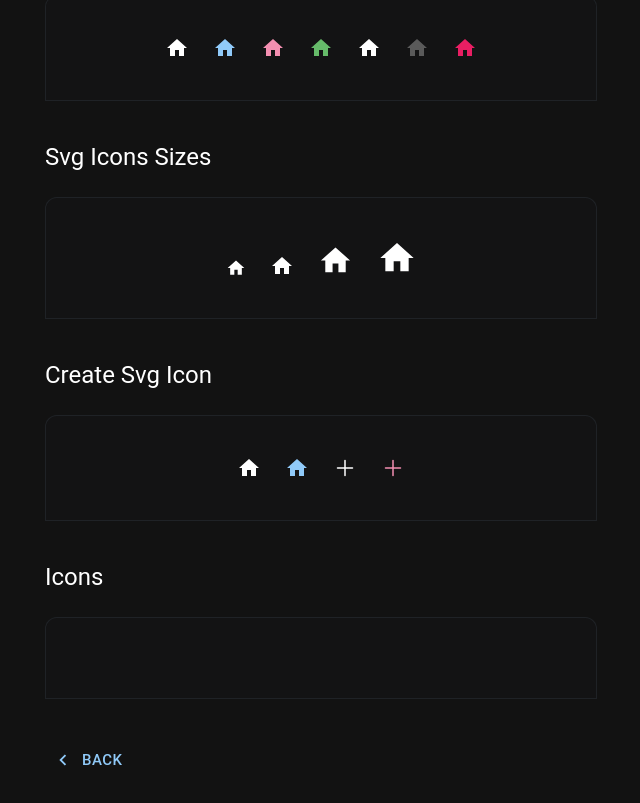
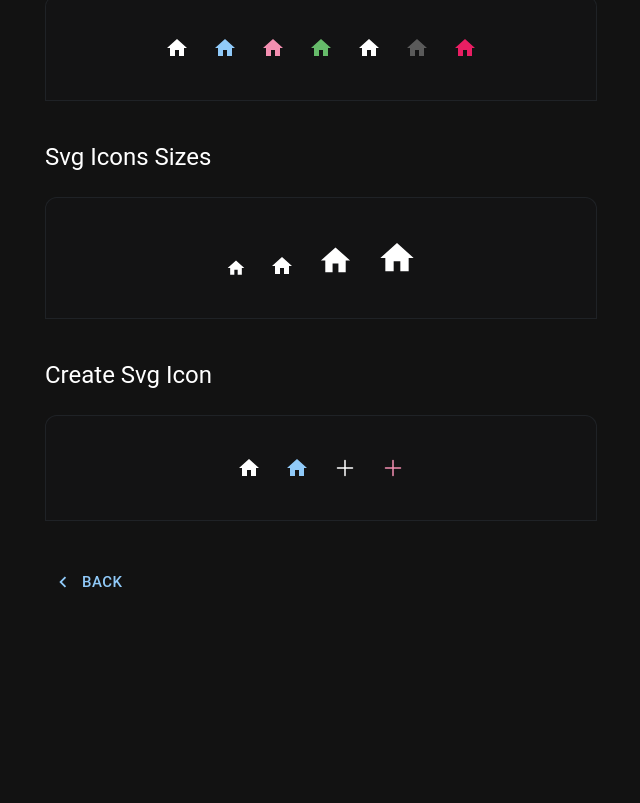
Before and after one commit to watcharakornton/mui_tutorials, a React (Vite) app: page /icons in a window 1280 px wide. Shown: the part 763-1566 px from the top of the page, without its empty margins (319-959 px from the left). After the commit the page ends 1406 px from the top, so only its background shows below. Built offline with nearby package versions, Linux system fonts and the light colour scheme.

Commit message:
Remove Icons module from Icons component

```diff
--- a/src/data-display/IconsComponent.jsx
+++ b/src/data-display/IconsComponent.jsx
@@ -1,7 +1,7 @@
 import * as React from "react";
 import MyContainer from "../component/MyContainer";
 import { styled, useTheme } from "@mui/material/styles";
-import { pink } from '@mui/material/colors';
+import { pink, green } from '@mui/material/colors';
 import { createSvgIcon } from '@mui/material/utils';
 import {
     Delete as DeleteIcon,
@@ -24,6 +24,7 @@ import {
     Box,
     SvgIcon,
     Stack,
+    Icon,
 } from "@mui/material";
 
 // Use this function in SvgIconsColor, SvgIconsSize
@@ -34,12 +35,6 @@ function HomeIcon(props) {
         </SvgIcon>
     )
 };
-
-export const Icons = () => {
-    return (
-        <MyContainer title="Icons"></MyContainer>
-    )
-}
 
 export const CreateSvgIcon = () => {
     const HomeIcon = createSvgIcon(
--- a/src/pages/IconsPage.jsx
+++ b/src/pages/IconsPage.jsx
@@ -8,7 +8,6 @@ import {
     SvgIconsColor,
     SvgIconsSize,
     CreateSvgIcon,
-    Icons,
 } from "../data-display/IconsComponent";
 
 const IconsPage = () => {
@@ -18,7 +17,6 @@ const IconsPage = () => {
         <SvgIconsColor />,
         <SvgIconsSize />,
         <CreateSvgIcon />,
-        <Icons />,
     ];
 
     return (
```
